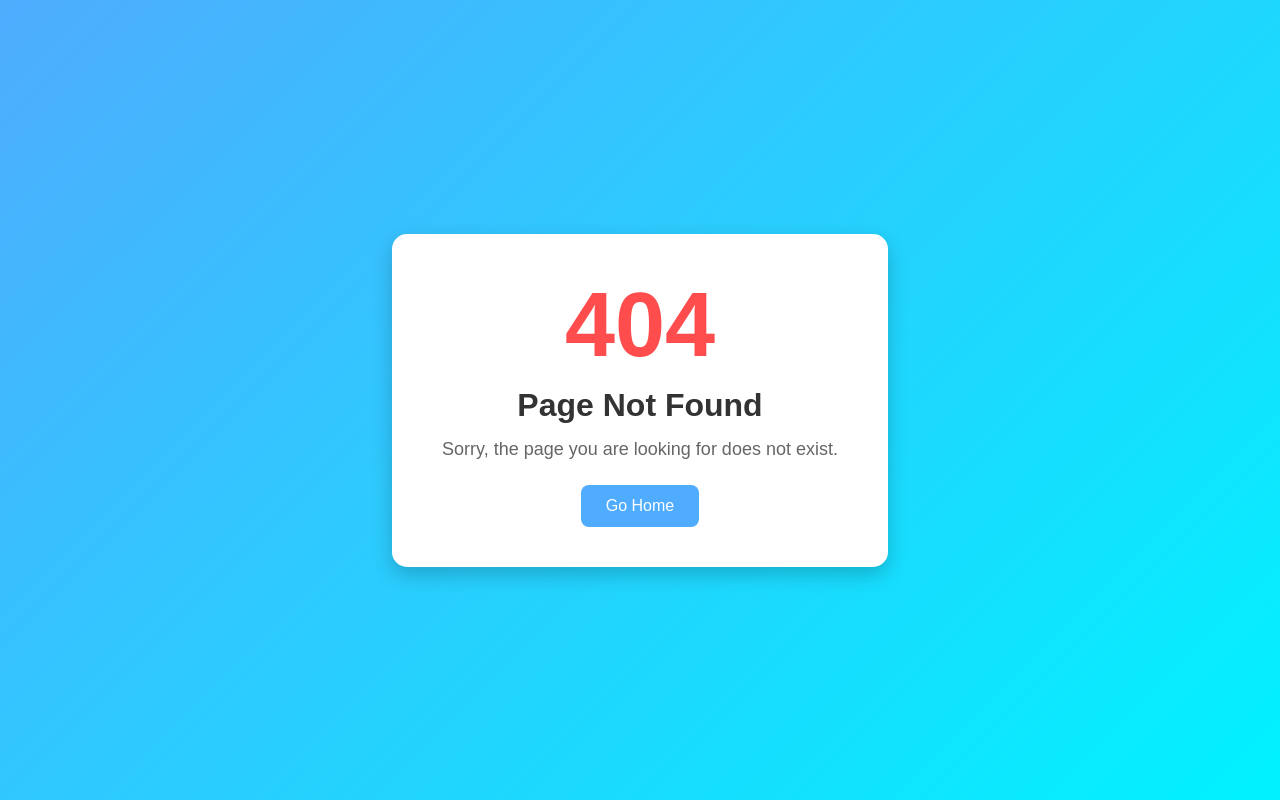
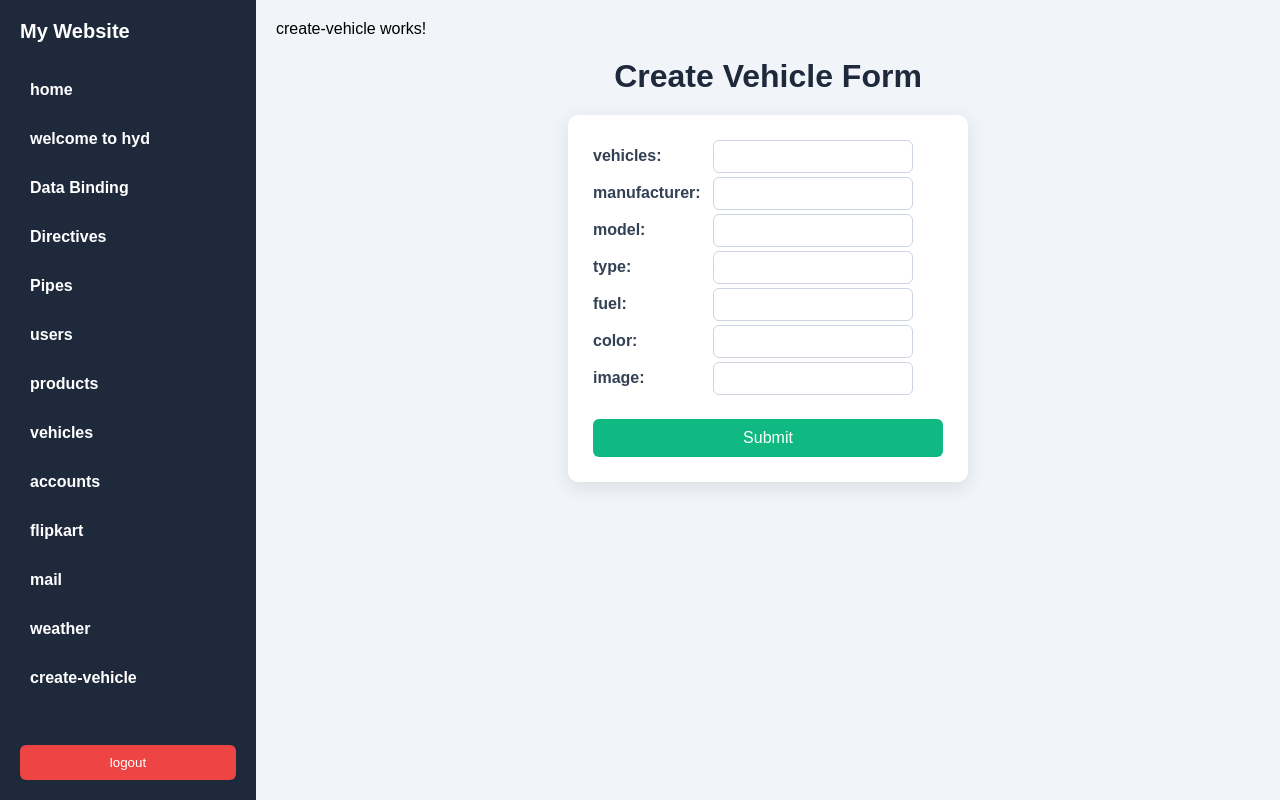
Before and after one commit to ashokreddypallerla72-hub/my-app, an Angular app: page /dashboard/create-vehicle in a window 1280 px wide. Before the commit this address had no page. Built offline with nearby package versions, Linux system fonts and the light colour scheme.

Commit message:
create(post)

```diff
--- a/src/app/app-routing.module.ts
+++ b/src/app/app-routing.module.ts
@@ -14,7 +14,8 @@ import { VehiclesComponent } from './vehicles/vehicles.component';
 import { AccountsComponent } from './accounts/accounts.component';
 import { FlipkartComponent } from './flipkart/flipkart.component';
 import { MailComponent } from './mail/mail.component';
-// import { WeatherComponent } from './weather/weather.component';
+import { CreateVehicleComponent } from './create-vehicle/create-vehicle.component';
+import { VehicleComponent } from './vehicle/vehicle.component';
 
 const routes: Routes = [
   {path:'login', component:LoginComponent},
@@ -30,7 +31,8 @@ const routes: Routes = [
     {path:'accounts',component:AccountsComponent},
     {path:'flipkart',component:FlipkartComponent},
     {path:'mail',component:MailComponent},
-    // {path:'weather',component:WeatherComponent}
+    {path:'create-vehicle',component:CreateVehicleComponent},
+
   ]},
   {path:'',component:LoginComponent},
   {path:'**',component:PageNotFoundComponent}
--- /dev/null
+++ b/src/app/create-vehicle/create-vehicle.component.css
@@ -0,0 +1,61 @@
+/* Title */
+h1 {
+  text-align: center;
+  margin: 20px 0;
+  color: #1e293b;
+}
+
+/* Form container */
+form {
+  width: 400px;
+  margin: 20px auto;
+  padding: 25px;
+  background: white;
+  border-radius: 10px;
+  box-shadow: 0 5px 20px rgba(0,0,0,0.1);
+}
+
+/* Label + input alignment */
+label {
+  display: inline-block;
+  width: 120px;
+  margin-bottom: 12px;
+  font-weight: 600;
+  color: #334155;
+}
+
+/* Inputs */
+input[type="text"] {
+  width: 200px;
+  padding: 8px;
+  border: 1px solid #cbd5e1;
+  border-radius: 6px;
+  outline: none;
+  transition: 0.3s;
+}
+
+/* Focus */
+input[type="text"]:focus {
+  border-color: #3b82f6;
+  box-shadow: 0 0 5px rgba(59,130,246,0.3);
+}
+
+/* Submit button */
+input[type="submit"] {
+  display: block;
+  width: 100%;
+  margin-top: 20px;
+  padding: 10px;
+  background: #10b981;
+  color: white;
+  border: none;
+  border-radius: 6px;
+  cursor: pointer;
+  font-size: 16px;
+  transition: 0.3s;
+}
+
+/* Hover */
+input[type="submit"]:hover {
+  background: #059669;
+}
--- /dev/null
+++ b/src/app/create-vehicle/create-vehicle.component.html
@@ -0,0 +1,42 @@
+<p>create-vehicle works!</p>
+
+<h1>Create Vehicle Form</h1>
+
+<form [formGroup]="vehicleForm" (ngSubmit)="submit()">
+    <label for="">vehicles:</label>
+    <input type="text" formControlName="Vehicle">
+    <br>
+
+    <label for="">  manufacturer:</label>
+    <input type="text" formControlName="manufacturer">
+    <br>
+
+    <label for="">model:</label>
+    <input type="text" formControlName="model">
+    <br>
+
+    <label for="">type:</label>
+    <input type="text" formControlName="type">
+    <br>
+
+    <label for="">fuel:</label>
+    <input type="text" formControlName="fuel">
+    <br>
+
+    <label for="">color:</label>
+    <input type="text" formControlName="color">
+    <br>
+
+    <label for="">image:</label>
+    <input type="text" formControlName="image">
+    <br>
+
+    <input type="submit" >
+
+
+
+
+
+
+
+</form>
--- /dev/null
+++ b/src/app/create-vehicle/create-vehicle.component.ts
@@ -0,0 +1,41 @@
+import { Component } from '@angular/core';
+import { FormControl, FormGroup } from '@angular/forms';
+import { VehicleService } from '../vehicle.service';
+
+@Component({
+  selector: 'app-create-vehicle',
+  templateUrl: './create-vehicle.component.html',
+  styleUrls: ['./create-vehicle.component.css']
+})
+export class CreateVehicleComponent {
+
+vehicleForm : FormGroup = new FormGroup({
+  Vehicle : new FormControl(),
+  manufacturer: new FormControl(),
+  model : new FormControl(),
+  type : new FormControl(),
+  fuel : new FormControl(),
+  color : new FormControl(),
+  image : new FormControl(),
+
+})
+
+constructor(private vehicleService:VehicleService){}
+
+submit(){
+  console.log(this.vehicleForm);
+  this.vehicleService.createVehicles(this.vehicleForm.value).subscribe(
+    (data:any)=>{
+        alert("created successfully");
+        this.vehicleForm.reset();
+
+      },
+      (err:any)=>{
+        alert("creation failed");
+      }
+  )
+}
+
+
+
+}
--- a/src/app/dashboard/dashboard.component.html
+++ b/src/app/dashboard/dashboard.component.html
@@ -13,6 +13,7 @@
         <h1 routerLink="flipkart">flipkart</h1>
         <h1 routerLink="mail">mail</h1>
         <h1 routerLink="weather">weather</h1>
+        <h1 routerLink="create-vehicle">create-vehicle</h1>
 
         <button routerLink="/login">logout</button>
     </div>
--- a/src/app/vehicle.service.ts
+++ b/src/app/vehicle.service.ts
@@ -29,6 +29,10 @@ export class VehicleService {
     return this.httpClient.get("https://6128991386a213001729f9df.mockapi.io/test/v1/jurisdiction?filter="+term+"&sortby="+column+"&order="+order+"&limit=10&page="+page);
   }
 
+    createVehicles(vehicle:any):Observable<any>{
+    return this.httpClient.post("https://6128991386a213001729f9df.mockapi.io/test/v1/jurisdiction",vehicle);
+  }
+
     deleteVehicles(id:string):Observable<any>{
     return this.httpClient.delete("https://6128991386a213001729f9df.mockapi.io/test/v1/jurisdiction/"+id);
   }
```
Also changed, not shown: src/app/app.module.ts (+5 -2 lines), 1 other file (tests, documents, lock files or other folders).
